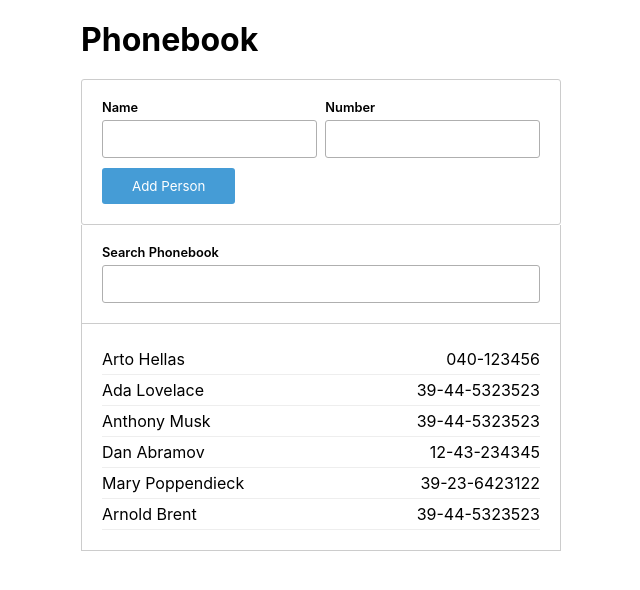
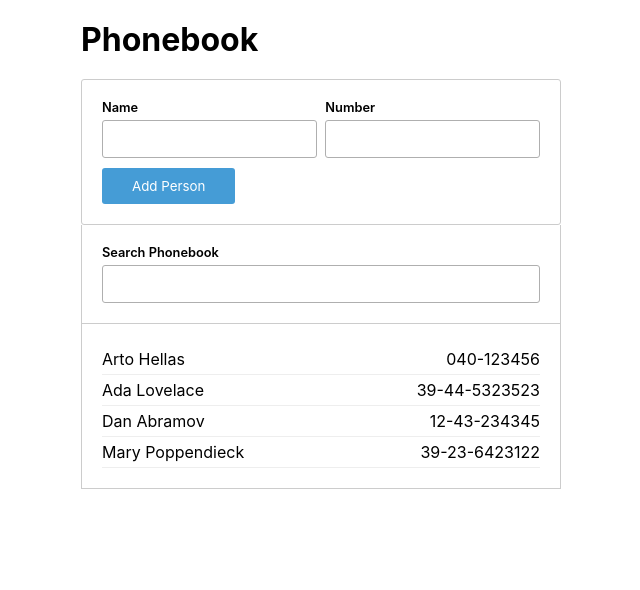
Before and after one commit to danphillipsuk/fullstackopen2022, a React (Create React App) app in the folder part2/phonebook/: page / in a window 1280 px wide. Shown: the top 590 px of the page, without its empty margins (319-959 px from the left). Built offline with nearby package versions, Linux system fonts and the light colour scheme; data requests are answered from the project's data file.

Commit message:
Exercise 2.11 completed

```diff
--- /dev/null
+++ b/part2/phonebook/db.json
@@ -0,0 +1,24 @@
+{
+  "persons":[
+    {
+      "name": "Arto Hellas",
+      "number": "040-123456",
+      "id": 1
+    },
+    {
+      "name": "Ada Lovelace",
+      "number": "39-44-5323523",
+      "id": 2
+    },
+    {
+      "name": "Dan Abramov",
+      "number": "12-43-234345",
+      "id": 3
+    },
+    {
+      "name": "Mary Poppendieck",
+      "number": "39-23-6423122",
+      "id": 4
+    }
+  ]
+}
--- a/part2/phonebook/src/App.js
+++ b/part2/phonebook/src/App.js
@@ -1,21 +1,24 @@
-import { useState } from 'react'
+import { useState, useEffect } from 'react'
 import Filter from './components/Filter';
 import AddNewPerson from './components/AddNewPerson';
+import axios from 'axios';
 
 const App = () => {
 
-  const [persons, setPersons] = useState([
-    { name: 'Arto Hellas', number: '040-123456', id: 1 },
-    { name: 'Ada Lovelace', number: '39-44-5323523', id: 2 },
-    { name: 'Anthony Musk', number: '39-44-5323523', id: 3 },
-    { name: 'Dan Abramov', number: '12-43-234345', id: 4 },
-    { name: 'Mary Poppendieck', number: '39-23-6423122', id: 5 },
-    { name: 'Arnold Brent', number: '39-44-5323523', id: 6 },
-  ])
-
+  const [persons, setPersons] = useState([]);
   const [newName, setNewName] = useState('');
   const [newNumber, setNewNumber] = useState('');
   const [newfilter, setFilter] = useState('');
+
+  const hook = () => {
+    axios
+     .get('http://localhost:3001/persons')
+     .then(response => {
+       setPersons(response.data)
+     })
+  }
+
+  useEffect(hook, [])
 
   const handleNameChange = (event) => setNewName(event.target.value);
   const handleNumberChange = (event) => setNewNumber(event.target.value);
```
Also changed, not shown: part2/phonebook/package.json (+6 -1 lines), 1 other file (tests, documents, lock files or other folders).
